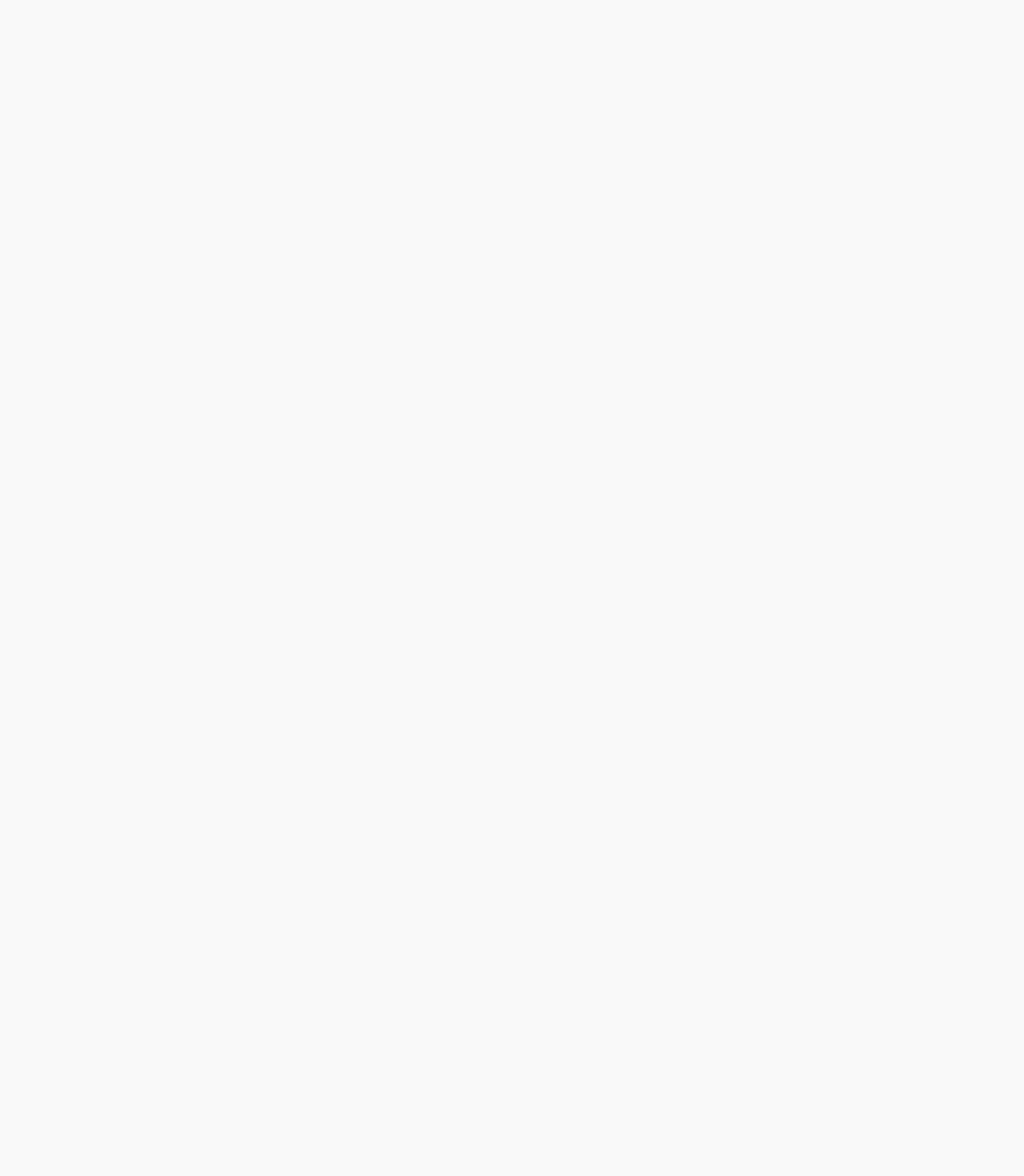
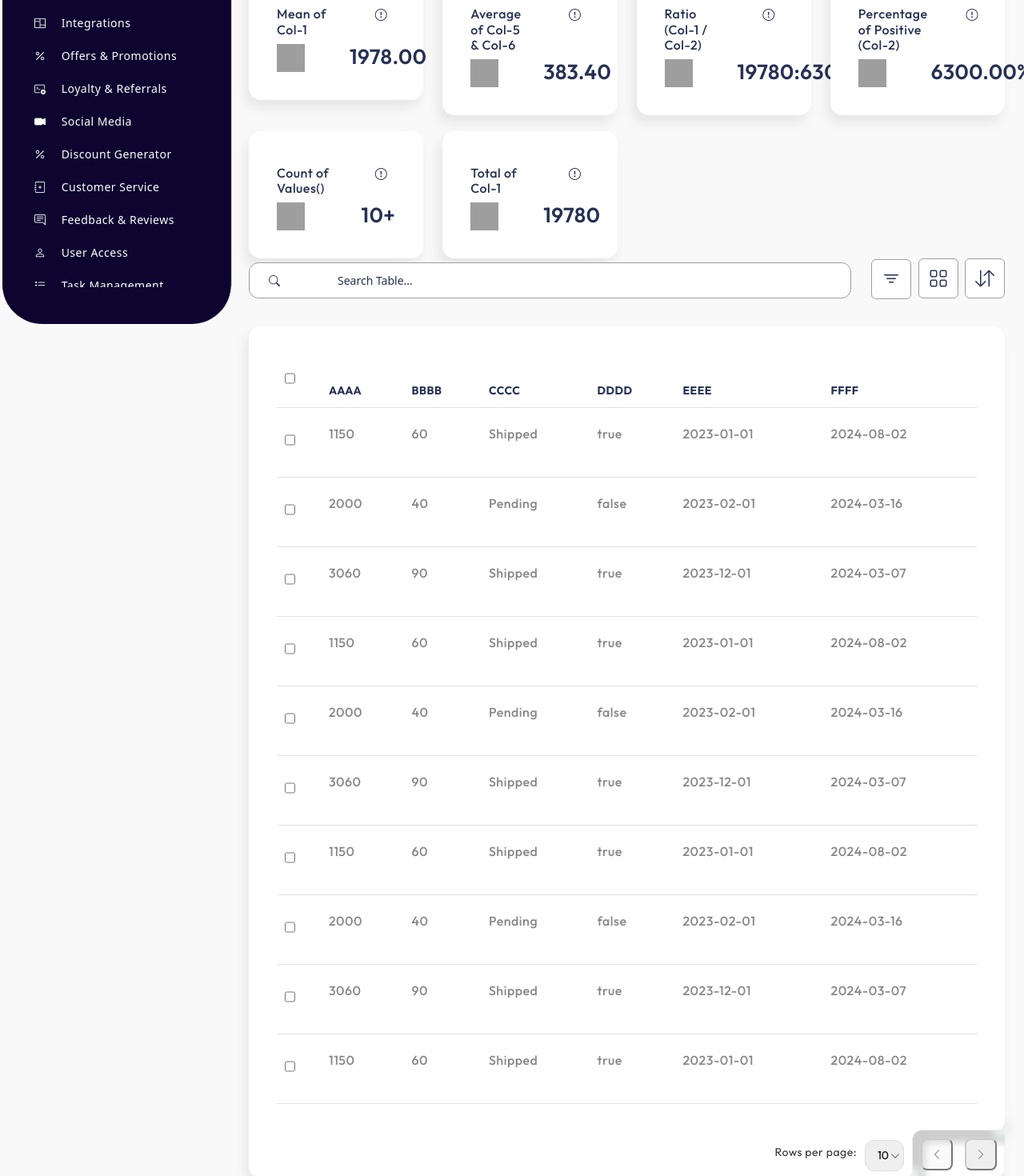
Before and after one commit to shantanu-1404/gb_canteen, a React (Create React App) app: page /components/DataTable in a window 1280 px wide. Before the commit this address had no page. Shown: the part 400-1870 px from the top of the page at 80% size. Before the commit the page ends 800 px from the top, so only its background shows below. Built offline with nearby package versions, Linux system fonts and the light colour scheme; grey boxes are pictures that could not be loaded.

Commit message:
Sakshi Changes

```diff
--- a/src/App.css
+++ b/src/App.css
@@ -1,5 +1,5 @@
 @import url('https://fonts.googleapis.com/css2?family=Outfit:wght@100..900&display=swap');
-@import url("https://cdn.jsdelivr.net/npm/bootstrap-icons@1.11.3/font/bootstrap-icons.min.css");
+@import url("https://cdn.jsdelivr.net/npm/boogrid-containertstrap-icons@1.11.3/font/bootstrap-icons.min.css");
 
 .App {
   text-align: center;
@@ -2125,9 +2125,6 @@ select.form-control {
   box-shadow: 6px 6px 6px 14px #7b7b7b !important;
 }
 
-
-
-
 .btn-sack-top {
   position: absolute;
   right: 0px;
@@ -2135,6 +2132,7 @@ select.form-control {
   margin: 0;
   display: flex;
   gap: 15px;
+  background-color: #f9f9f9;
   padding: 0px 0px 0px 0px;
   border-bottom: 1px solid #ecf0f1;
   border-left: 1px solid #ecf0f1;
@@ -2142,6 +2140,9 @@ select.form-control {
   border-top-right-radius: 12px;
 }
 
+.form_section .btn-sack-top{
+  background-color: #ffffff;
+}
 
 .btn-sack-top::before {
   content: '';
@@ -2177,13 +2178,6 @@ select.form-control {
   margin: 15px 25px 0px 0px;
   box-shadow: inset 5px -5px 12px 0px #cdcdcd;
 }
-
-
-
-
-
-
-
 
 
 
@@ -2784,7 +2778,7 @@ html {
 .table th,
 .table td {
   padding: 10px;
-  border: 1px solid #ddd;
+
 }
 
 .btn {
@@ -2799,7 +2793,7 @@ html {
 
 .filter-icon {
   cursor: pointer;
-  padding: 5px;
+  padding: 1px;
   font-size: 1.5rem;
 }
 
@@ -2811,13 +2805,19 @@ html {
   padding: 10px;
   width: 200px;
   z-index: 1000; /* Ensures dropdown appears above other elements */
-  top: 30px; /* Adjust position to be right below the icon */
   visibility: visible; /* Ensure dropdown is visible when state is true */
   display: block; /* Ensures dropdown is rendered */
 }
 
 .aetabledropdown-item {
   margin-bottom: 10px;
+  padding: 5px;
+  cursor: pointer; /* Optional: makes it clear the item is clickable */
+}
+
+.option:hover {
+  background-color: #f0f0f0; /* Light grey background on hover */
+  color: #a24dad; /* Blue text color on hover */
 }
 
 .aeicon-btn-primary {
@@ -2829,12 +2829,8 @@ html {
   --bs-btn-hover-border-color: #6a7079;
   --bs-btn-focus-shadow-rgb: 49, 132, 253;
   --bs-btn-active-color: #504d4d;
-  --bs-btn-active-bg: #0a58ca;
-  --bs-btn-active-border-color: #0a53be;
   --bs-btn-active-shadow: inset 0 3px 5px rgba(0, 0, 0, 0.125);
   --bs-btn-disabled-color: #030303;
-  --bs-btn-disabled-bg: #0d6efd;
-  --bs-btn-disabled-border-color: #0d6efd;
   margin-bottom: 3px;
 }
 
@@ -2950,8 +2946,63 @@ html {
   color: #553450 !important;
   height: 45px;
 }
-
-
+.aetabledropdown-menu.card-view {
+  background-color: white;
+  border-radius: 8px;
+  padding: 10px;
+  box-shadow: 0 4px 8px rgba(0, 0, 0, 0.1);
+  width: 250px;
+}
+
+
+.table th{
+  color:#253154;
+}
+
+.pagination-controls {
+  position: absolute;
+  display: flex;
+  bottom: 0;
+  right: 0;
+}
+
+.pagination-controls button  {
+  margin: 0;
+  font-family: inherit;
+  font-size: inherit;
+  line-height: inherit;
+  width: 40px;
+  height: 40px;
+  border-radius: 8px;
+  color: #747474;
+  border-color:#CBCBCB ;
+}
+
+.rows-per-page-selector {
+  margin-left: auto;
+  position: relative;
+  padding-top: 13px;
+  display: flex;
+  align-items: center;
+}
+
+.rowsPerPage select{
+  margin: 0px 10px;
+  padding: 8px 15px;
+  border-radius: 12px;
+  border: 1px solid #ddd;
+  color: #000000;
+}
+
+
+.rowsPerPage .chevron-icon {
+  position: absolute;
+  top: 60%;
+  right: 15px;
+  transform: translateY(-50%);
+  font-size: 12px;
+  pointer-events: none; /* Prevent the icon from interfering with the select dropdown */
+}
 
 
 /* Extra Small Devices (Portrait Phones) */
@@ -3003,6 +3054,24 @@ html {
     z-index: 150;
   }
 }
+@keyframes fadeIn {
+  from {
+    opacity: 0;
+  }
+  to {
+    opacity: 1;
+  }
+}
+
+@keyframes slideIn {
+  from {
+    transform: translateX(-10px);
+  }
+  to {
+    transform: translateX(0);
+  }
+}
+
 
 
 
--- a/src/App.js
+++ b/src/App.js
@@ -15,7 +15,7 @@ import MetricCard from './components/Metrics';
 import SearchBar from './components/Searchbar';
 import Filter from './components/Filter';
 import GridView from './components/Gridview';
-import Abc from "./components/abc";
+import DataTable from "./components/DataTable";
 
 
 
@@ -40,7 +40,7 @@ const App = () => {
       <Route path="/components/Searchbar" element={<SearchBar />} />
       <Route path="/components/Filter" element={<Filter />} />
       <Route path="/components/Gridview" element={<GridView />} />
-      <Route path="/components/abc" element={<Abc />} />
+      <Route path="/components/DataTable" element={<DataTable />} />
 
 
       </Routes>
--- a/src/components/abc.js
+++ b/src/components/DataTable.js
@@ -1,12 +1,14 @@
 import React, { useState, useEffect, useRef } from "react";
-import Table from "../components/table"; // Import the Table component
-import SearchBar from "../components/Searchbar";
-import GridView from "../components/Gridview";
-import Filter from "../components/Filter";
-import SortTable from "../components/SortTable";
+import Table from "./table"; // Import the Table component
+import SearchBar from "./Searchbar";
+import GridView from "./Gridview";
+import Filter from "./Filter";
+import SortTable from "./SortTable";
 import { Row, Col, Button } from "react-bootstrap";
-import MetricCard from "../components/Metrics";
+import MetricCard from "./Metrics";
 import Layout from "../container/layout";
+
+
 
 const DataTable = () => {
   // Create a reference for the table
@@ -14,6 +16,102 @@ const DataTable = () => {
 
   // Sample data and columns
   const sampleData = [
+    {
+      col1: 1150,
+      col2: 60,
+      col3: "Shipped",
+      col4: "true",
+      col5: "2023-01-01",
+      col6: "2024-08-02",
+    },
+    {
+      col1: 2000,
+      col2: 40,
+      col3: "Pending",
+      col4: "false",
+      col5: "2023-02-01",
+      col6: "2024-03-16",
+    },
+    {
+      col1: 3060,
+      col2: 90,
+      col3: "Shipped",
+      col4: "true",
+      col5: "2023-12-01",
+      col6: "2024-03-07",
+    },
+    {
+      col1: 1150,
+      col2: 60,
+      col3: "Shipped",
+      col4: "true",
+      col5: "2023-01-01",
+      col6: "2024-08-02",
+    },
+    {
+      col1: 2000,
+      col2: 40,
+      col3: "Pending",
+      col4: "false",
+      col5: "2023-02-01",
+      col6: "2024-03-16",
+    },
+    {
+      col1: 3060,
+      col2: 90,
+      col3: "Shipped",
+      col4: "true",
+      col5: "2023-12-01",
+      col6: "2024-03-07",
+    },
+    {
+      col1: 1150,
+      col2: 60,
+      col3: "Shipped",
+      col4: "true",
+      col5: "2023-01-01",
+      col6: "2024-08-02",
+    },
+    {
+      col1: 2000,
+      col2: 40,
+      col3: "Pending",
+      col4: "false",
+      col5: "2023-02-01",
+      col6: "2024-03-16",
+    },
+    {
+      col1: 3060,
+      col2: 90,
+      col3: "Shipped",
+      col4: "true",
+      col5: "2023-12-01",
+      col6: "2024-03-07",
+    },
+    {
+      col1: 1150,
+      col2: 60,
+      col3: "Shipped",
+      col4: "true",
+      col5: "2023-01-01",
+      col6: "2024-08-02",
+    },
+    {
+      col1: 2000,
+      col2: 40,
+      col3: "Pending",
+      col4: "false",
+      col5: "2023-02-01",
+      col6: "2024-03-16",
+    },
+    {
+      col1: 3060,
+      col2: 90,
+      col3: "Shipped",
+      col4: "true",
+      col5: "2023-12-01",
+      col6: "2024-03-07",
+    },
     {
       col1: 1150,
       col2: 60,
@@ -48,13 +146,19 @@ const DataTable = () => {
     { headname: "DDDD", dbcol: "col4" },
     { headname: "EEEE", dbcol: "col5" },
     { headname: "FFFF", dbcol: "col6" },
+
+
   ];
+
+
 
   // State management
   const [filteredData, setFilteredData] = useState(sampleData); // Store filtered data
   const [view, setView] = useState("table"); // Default view is table
   const [sortColumn, setSortColumn] = useState(null); // Column to be sorted
   const [sortOrder, setSortOrder] = useState("asc"); // Sorting order (asc, desc)
+
+
 
   // Toggle between grid and table view
   const handleViewToggle = () => {
@@ -139,7 +243,9 @@ const DataTable = () => {
       <div>
         <h1>Metrics Dashboard</h1>
 
+
         <div className="card-container d-flex gap-4 flex-wrap">
+
           <Row>
             <Col xs={4} md={3}>
               <MetricCard
@@ -223,7 +329,7 @@ const DataTable = () => {
             </Col>
             <Col xs={4} md={3}>
               <MetricCard
-                title="Count of Values Greater Than 1000 (Col-1)"
+                title="Count of Values()"
                 operation="1000+"
                 column="col1"
                 tableRef={tableRef}
@@ -244,46 +350,55 @@ const DataTable = () => {
           </Row>
         </div>
 
-
-
- <Row className="align-items-center gx-1">
-  <Col xs={12} sm={2} md={3} lg={9}>
+        <Row className="align-items-center ">
+          <Col>
             {/* Search Bar */}
             <SearchBar tableId="table1" placeholder="Search Table..." />
           </Col>
-  <Col xs={12} sm={4} md={3} lg={1} style={{ paddingRight: '0.5rem' }}>
+          <Col md="auto">
+            <div className="d-flex gap-2">
               {/* Filter Component */}
-    <Filter columns={columns} data={sampleData} onFilter={setFilteredData} />
-  </Col>
-  <Col xs={12} sm={2} md={1} lg={1} style={{ paddingRight: '0.5rem' }}>
+              <Filter
+                columns={columns}
+                data={sampleData}
+                onFilter={setFilteredData}
+              />
+              <div>
                 {/* View Toggle Button */}
-    <button className="btn aeicon-btn-primary" onClick={handleViewToggle}>
-      {view === 'table' ? (
-        <i className="bi bi-grid" style={{ fontSize: '1.5rem' }}></i>
+                <button
+                  className="btn aeicon-btn-primary"
+                  onClick={handleViewToggle}
+                >
+                  {view === "table" ? (
+                    <i
+                      className="bi bi-grid"
+                      style={{ fontSize: "1.5rem" }}
+                    ></i>
                   ) : (
-        <i className="bi bi-grid" style={{ fontSize: '1.5rem' }}></i>
+                    <i
+                      className="bi bi-grid"
+                      style={{ fontSize: "1.5rem" }}
+                    ></i>
                   )}
                 </button>
-  </Col>
-  <Col xs={12} sm={4} md={3} lg={1}>
+              </div>
               {/* SortTable Component */}
               <SortTable
-      data={filteredData}
-      setSortedData={setFilteredData}
-      columns={columns}
-      sortColumn={sortColumn}
-      setSortColumn={setSortColumn}
-      sortOrder={sortOrder}
-      setSortOrder={setSortOrder}
-      handleSorting={handleSorting}
+                data={filteredData} // Data to sort
+                setSortedData={setFilteredData} // Function to update sorted data
+                columns={columns} // Columns used for sorting
+                sortColumn={sortColumn} // Current column being sorted
+                setSortColumn={setSortColumn} // Function to update sorted column
+                sortOrder={sortOrder} // Current sort order
+                setSortOrder={setSortOrder} // Function to update sort order
               />
+            </div>
           </Col>
         </Row>
 
-
-
         {/* Conditionally render Table or GridView */}
         {view === "table" ? (
+
           <Table
             id="table1"
             data={sampleData}
--- /dev/null
+++ b/src/components/RowsPerPageSelector.js
@@ -0,0 +1,33 @@
+import React from "react";
+import { BsChevronDown } from "react-icons/bs"; // Importing Bootstrap Icons (React version)
+
+const RowsPerPageSelector = ({ rowsPerPage, setRowsPerPage }) => {
+  const handleChange = (event) => {
+    setRowsPerPage(Number(event.target.value)); // Set rows per page
+  };
+
+  return (
+    <div className="rowsPerPage">
+      <div className="rows-per-page-selector">
+        <label htmlFor="rowsPerPage">Rows per page: </label>
+        <div className="select-wrapper">
+          <select
+            id="rowsPerPage"
+            value={rowsPerPage}
+            onChange={handleChange}
+          >
+            <option value={5}>5</option>
+            <option value={10}>10</option>
+            <option value={20}>20</option>
+            <option value={50}>50</option>
+          </select>
+          <span className="chevron-icon">
+            <BsChevronDown /> {/* Chevron icon */}
+          </span>
+        </div>
+      </div>
+    </div>
+  );
+};
+
+export default RowsPerPageSelector;
--- a/src/components/table.js
+++ b/src/components/table.js
@@ -1,15 +1,29 @@
-import React, { useState, useEffect ,useRef} from "react";
-import SortTable from "../components/SortTable";
+// Table.js
+import React, { useState, useEffect, useRef } from "react";
+import RowsPerPageSelector from "../components/RowsPerPageSelector"; // Import RowsPerPageSelector
 
-// Table component that accepts data, columns, and sorting logic as props
-const Table = ({ id, tableRef, data, columns, filteredData, setFilteredData }) => {
+const Table = ({
+  id,
+  tableRef,
+  data,
+  columns,
+  filteredData,
+  setFilteredData,
+}) => {
   const [sortColumn, setSortColumn] = useState(null);
   const [sortOrder, setSortOrder] = useState("asc");
   const [sortedData, setSortedData] = useState(data);
-    // Create a reference for the table
-   // const tableRef = useRef();
+  const [rowsPerPage, setRowsPerPage] = useState(10); // Default to 10 rows per page
+  const [currentPage, setCurrentPage] = useState(1); // Default to page 1
+   const [selectedRows, setSelectedRows] = useState([]);
 
+  // Calculate the indices for slicing the data
+  const startIndex = (currentPage - 1) * rowsPerPage;
+  const endIndex = startIndex + rowsPerPage;
+  const currentData = filteredData.slice(startIndex, endIndex);
 
+  // Calculate total pages
+  const totalPages = Math.ceil(filteredData.length / rowsPerPage);
 
   // Update sorted data whenever the sort changes
   useEffect(() => {
@@ -26,8 +40,6 @@ const Table = ({ id, tableRef, data, columns, filteredData, setFilteredData }) =
     }
   };
 
-
-
   // Function to sort data based on column and order
   const sortData = (data, column, order) => {
     return data.sort((a, b) => {
@@ -40,7 +52,9 @@ const Table = ({ id, tableRef, data, columns, filteredData, setFilteredData }) =
       if (typeof valueA === "string" && typeof valueB === "string") {
         valueA = valueA.trim().toLowerCase();
         valueB = valueB.trim().toLowerCase();
-        return order === "asc" ? valueA.localeCompare(valueB) : valueB.localeCompare(valueA);
+        return order === "asc"
+          ? valueA.localeCompare(valueB)
+          : valueB.localeCompare(valueA);
       }
 
       if (typeof valueA === "number" && typeof valueB === "number") {
@@ -64,25 +78,73 @@ const Table = ({ id, tableRef, data, columns, filteredData, setFilteredData }) =
     }
   }, [sortColumn, sortOrder, filteredData, setFilteredData]);
 
+  // Handle page change
+  const handlePageChange = (newPage) => {
+    setCurrentPage(newPage);
+  };
+
+  // Handle rows per page change
+  const handleRowsPerPageChange = (newRowsPerPage) => {
+    setRowsPerPage(newRowsPerPage);
+    setCurrentPage(1); // Reset to first page when rows per page is changed
+  };
+    // Function to toggle the checkbox
+    const handleCheckboxChange = (rowIndex) => {
+      setSelectedRows((prevSelectedRows) => {
+        if (prevSelectedRows.includes(rowIndex)) {
+          return prevSelectedRows.filter((index) => index !== rowIndex); // Remove from selected rows
+        } else {
+          return [...prevSelectedRows, rowIndex]; // Add to selected rows
+        }
+      });
+    };
+
   return (
-
-    <div className="table-container list-view form_section">
+    <div className="table-container list-view section_card">
       <table className="table ae-table" ref={tableRef} id={id}>
         <thead>
           <tr>
+          <th>
+              <input
+                type="checkbox"
+                checked={selectedRows.length === filteredData.length}
+                onChange={() => {
+                  if (selectedRows.length === filteredData.length) {
+                    setSelectedRows([]); // Deselect all if already selected
+                  } else {
+                    setSelectedRows(filteredData.map((_, index) => index)); // Select all
+                  }
+                }}
+              />
+            </th>
             {columns.map((column) => (
-            <th key={column.dbcol}>
+              <th
+                key={column.dbcol}
+                onClick={() => handleSort(column.dbcol)} // Add sorting functionality
+              >
                 {column.headname}
+                {sortColumn === column.dbcol && (
+                  <span>{sortOrder === "asc" ? "▲" : "▼"}</span>
+                )}
               </th>
             ))}
           </tr>
         </thead>
         <tbody id="tableBody">
-        {filteredData.length > 0 ? (
-          filteredData.map((row, index) => (
+          {currentData.length > 0 ? (
+            currentData.map((row, index) => (
               <tr key={index}>
+                <td>
+                  <input
+                    type="checkbox"
+                    checked={selectedRows.includes(startIndex + index)}
+                    onChange={() => handleCheckboxChange(startIndex + index)}
+                  />
+                </td>
                 {columns.map((column) => (
-                <td data-col={column.dbcol} key={column.dbcol}>{row[column.dbcol]}</td>
+                  <td data-col={column.dbcol} key={column.dbcol}>
+                    {row[column.dbcol]}
+                  </td>
                 ))}
               </tr>
             ))
@@ -93,6 +155,32 @@ const Table = ({ id, tableRef, data, columns, filteredData, setFilteredData }) =
           )}
         </tbody>
       </table>
+
+      {/* Rows Per Page Selector */}
+
+      {/* Pagination Controls */}
+      <br/><br/>
+      <div className="pagination-controls ">
+        <RowsPerPageSelector
+          rowsPerPage={rowsPerPage}
+          setRowsPerPage={handleRowsPerPageChange}
+        />
+        <div style={{padding: "10px"}} className="btn-sack position-relative">
+          <button
+            onClick={() => handlePageChange(currentPage - 1)}
+            disabled={currentPage === 1}
+          >
+            <i className="bi bi-chevron-left"></i> {/* Previous icon */}
+          </button>
+
+          <button
+            onClick={() => handlePageChange(currentPage + 1)}
+            disabled={currentPage === totalPages}
+          >
+            <i className="bi bi-chevron-right"></i> {/* Next icon */}
+          </button>
+        </div>
+      </div>
     </div>
   );
 };
```
Also changed, not shown: src/components/Filter.js (+3 -10 lines), src/components/Gridview.js (+20 -16 lines), src/components/Metrics.js (+4 -4 lines), src/components/SortTable.js (+20 -17 lines), src/components/date_picker.js (+47 -60 lines), src/components/Graphs.js (added). Lines whose indentation alone changed are shown as unchanged.
